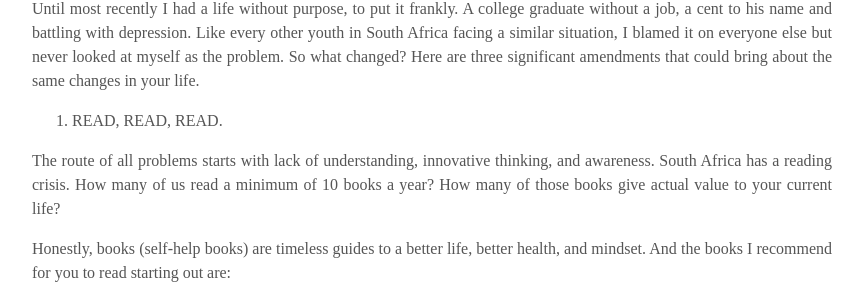
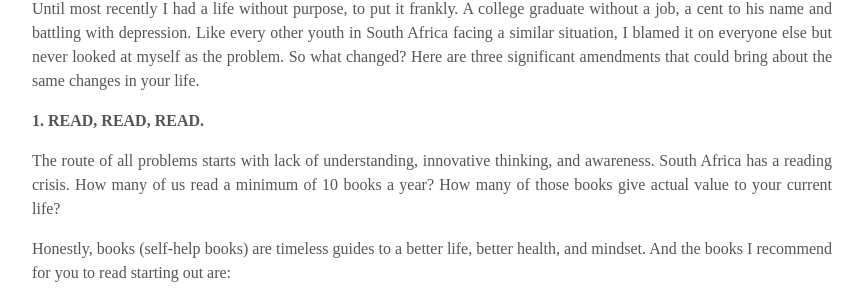
Before and after one commit to AfronautSA/blackbright, a Jekyll site: the page built from _posts/2018-03-09-Samuelson-Story.md, in a window 1280 px wide. Shown: the part 449-753 px from the top of the page, without its empty margins (208-1071 px from the left). Built offline with Jekyll 4.4.1, drawn with Linux system fonts in a browser that asks for light colours.

Commit message:
Update Samuelson Story

```diff
--- a/_posts/2018-03-09-Samuelson-Story.md
+++ b/_posts/2018-03-09-Samuelson-Story.md
@@ -13,7 +13,7 @@ Until most recently I had a life without purpose, to put it frankly. A college g
 Like every other youth in South Africa facing a similar situation, I blamed it on everyone else but never looked at myself as the problem. So what changed?
 Here are three significant amendments that could bring about the same changes in your life.
 
-1. READ, READ, READ.
+**1. READ, READ, READ.**
 
 The route of all problems starts with lack of understanding, innovative thinking, and awareness.
 South Africa has a reading crisis. How many of us read a minimum of 10 books a year? How many of those books give actual value to your current life?
```
